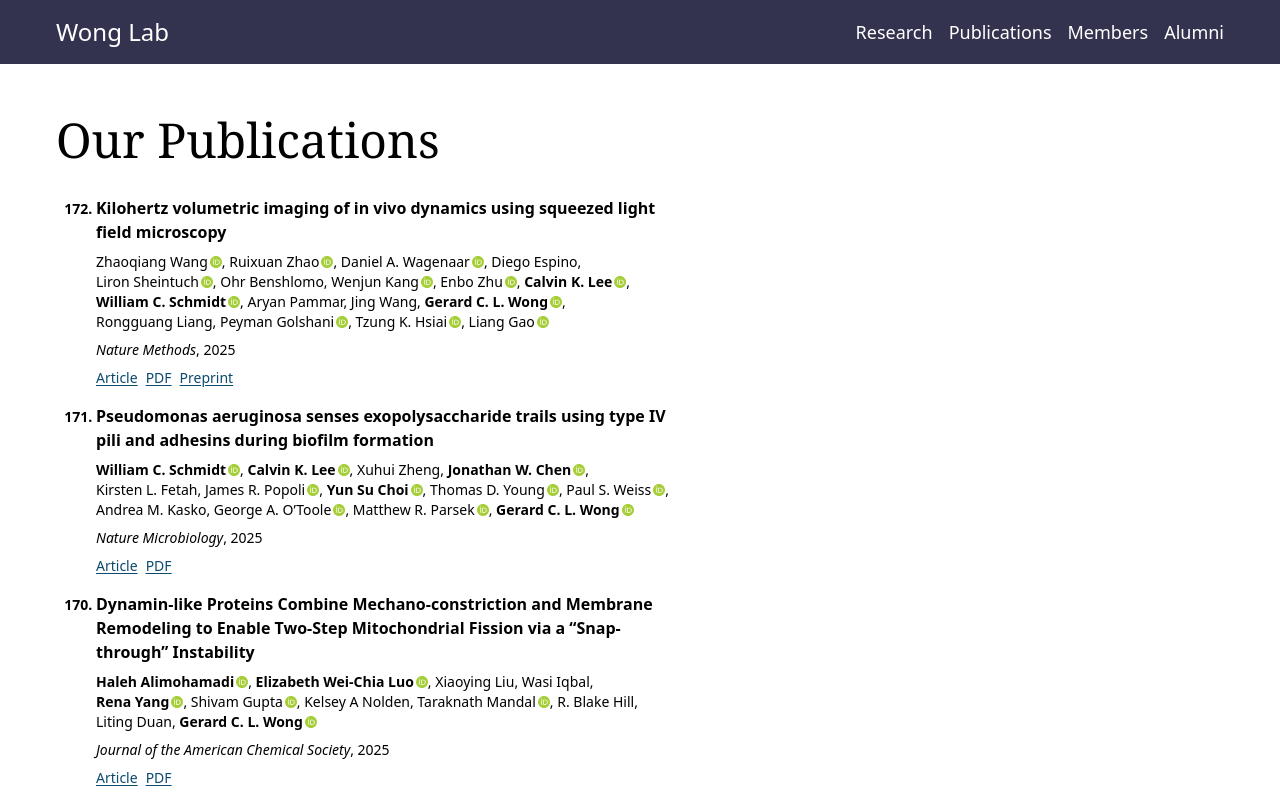
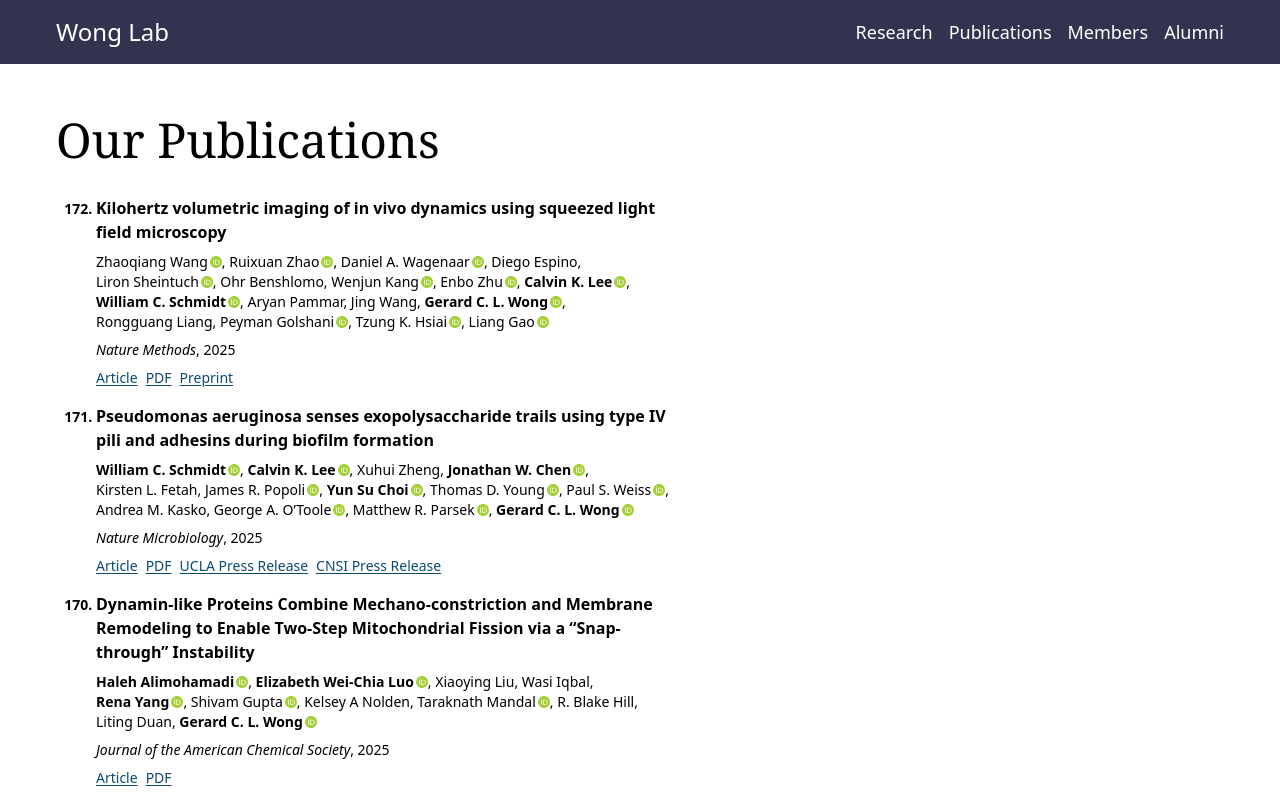
Before and after one commit to Wong-Lab/wong-lab.github.io, a Next.js app: page /publications in a window 1280 px wide. Shown: the top 800 px of the page. Built offline with nearby package versions, Linux system fonts and the light colour scheme; a web font is replaced by a local one.

Commit message:
all for multiple press releases

```diff
--- a/pages/publications.js
+++ b/pages/publications.js
@@ -41,6 +41,11 @@ export const encodeDOI = doi => doi
   .replaceAll(':', '+')
   .replaceAll('(', '[')
   .replaceAll(')', ']')
+
+const ensureArray = (value) => {
+  if (!value) return []
+  return Array.isArray(value) ? value : [value]
+}
 
 function Pub({ pub, memberNamesAndOrcids, ...props }) {
   const id = props.id
@@ -91,10 +96,10 @@ function Pub({ pub, memberNamesAndOrcids, ...props }) {
         {isChapter && bookURL && <Link href={bookURL}>Book</Link>}
 
         {/* Only show PDF if the container is not a preprint server */}
-        {pdf && (container != 'BioRxiv' && (([pdf]).flatMap(({ url, name }) => <Link href={`/pdf/${pdf}`}>PDF</Link>)||([pdf]).flatMap(({ url, name }) => <Link href={`/pdf/${encodeDOI(doi)}.pdf`}>PDF</Link>)))}
-        {pressrelease && ([pressrelease]).flatMap(({ url, name }) => <Link href={url} title={name} key={`pub-pr-${name}`}>{name}</Link>)}
-        {preprint && ([preprint]).flatMap(({ url, name }) => <Link href={url} title={name} key={`pub-pr-${name}`}>Preprint</Link>)}
-        {commentary && ([commentary]).flatMap(({ url, name }) => <Link href={url} title={name} key={`pub-pr-${name}`}>Commentary</Link>)}
+        {pdf && container != 'BioRxiv' && <Link href={`/pdf/${encodeDOI(doi)}.pdf`}>PDF</Link>}
+        {pressrelease && ensureArray(pressrelease).flatMap(({ url, name }) => <Link href={url} title={name} key={`pub-pr-${name}`}>{name}</Link>)}
+        {preprint && ensureArray(preprint).flatMap(({ url, name }) => <Link href={url} title={name} key={`pub-pr-${name}`}>Preprint</Link>)}
+        {commentary && ensureArray(commentary).flatMap(({ url, name }) => <Link href={url} title={name} key={`pub-pr-${name}`}>Commentary</Link>)}
       </div>
       {cover && (
         <Link href={cover.url}>
```
